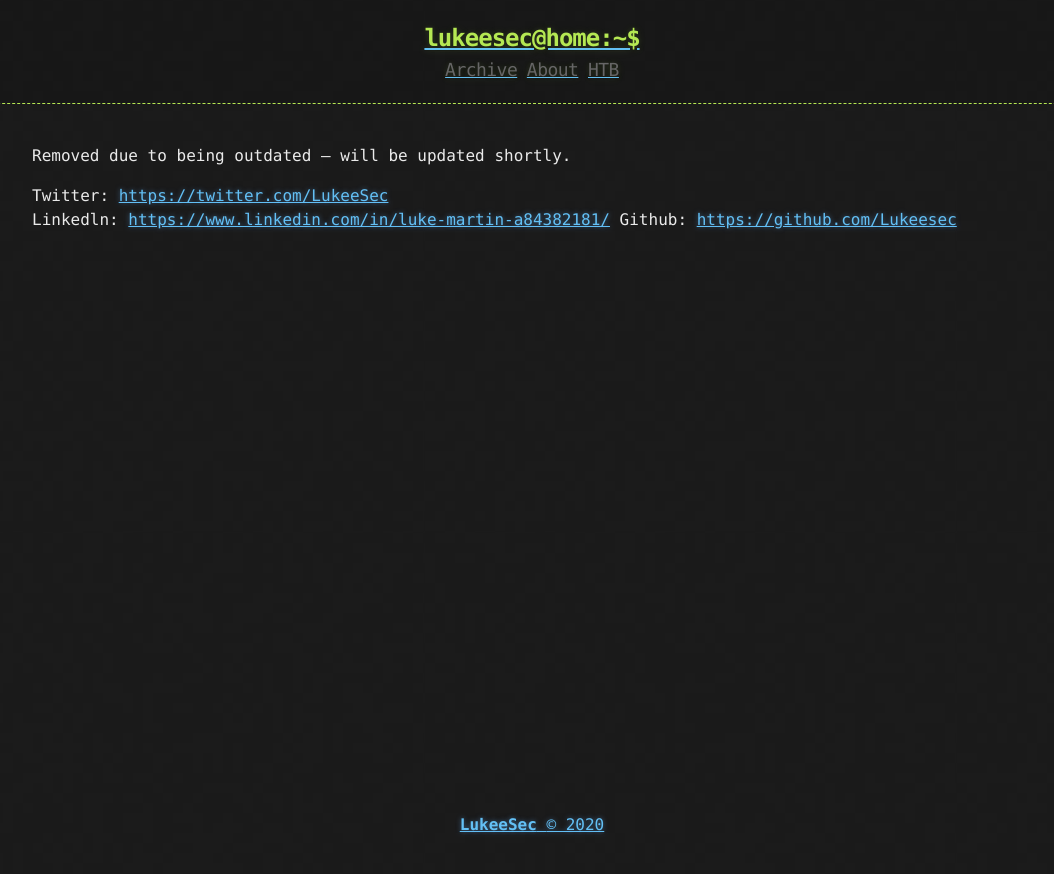
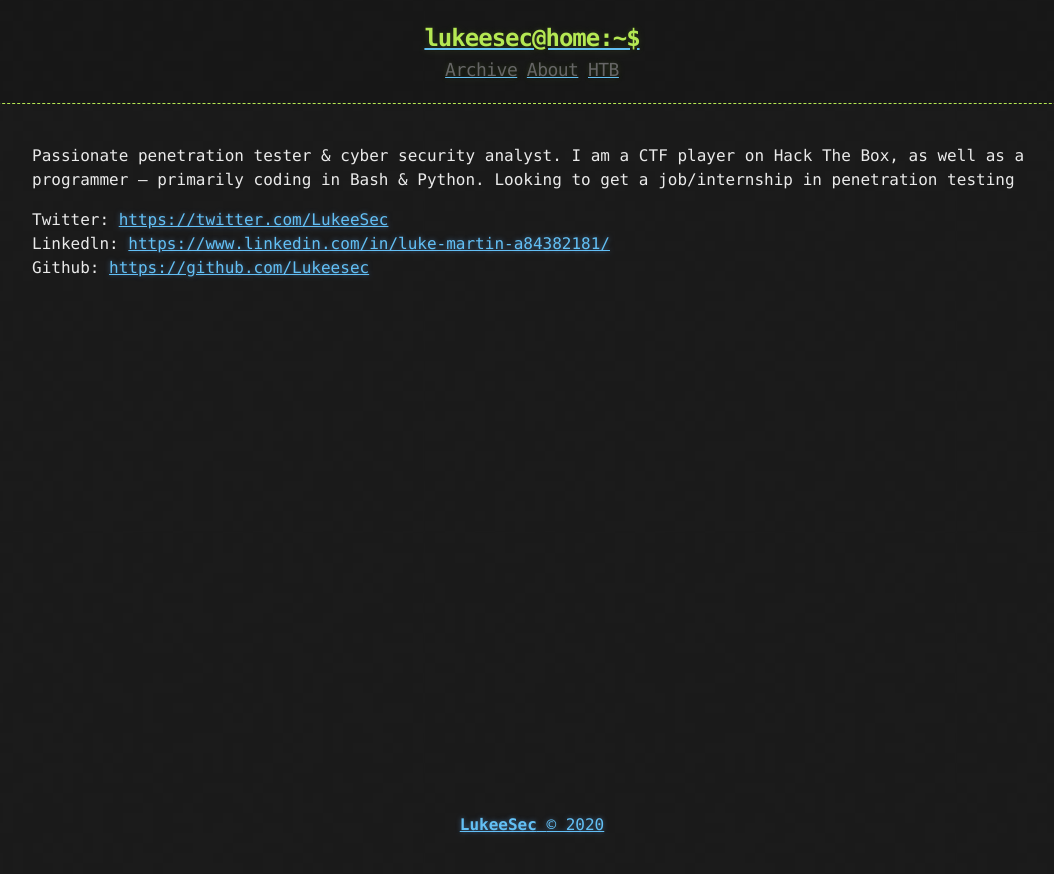
Before and after one commit to Lukeesec/LukeeSec.github.io, a Jekyll site: the page built from about.md, in a window 1280 px wide. Shown: the top 874 px of the page, without its empty margins (108-1162 px from the left). Built offline with Jekyll 4.4.1, drawn with Linux system fonts in a browser that asks for light colours.

Commit message:
Update about.md

```diff
--- a/about.md
+++ b/about.md
@@ -3,7 +3,7 @@ layout: page
 title: About
 ---
 
-Removed due to being outdated -- will be updated shortly.
+Passionate penetration tester & cyber security analyst. I am a CTF player on Hack The Box, as well as a programmer -- primarily coding in Bash & Python. Looking to get a job/internship in penetration testing
 
 Twitter: <https://twitter.com/LukeeSec>
 Linkedln: <https://www.linkedin.com/in/luke-martin-a84382181/>
```
